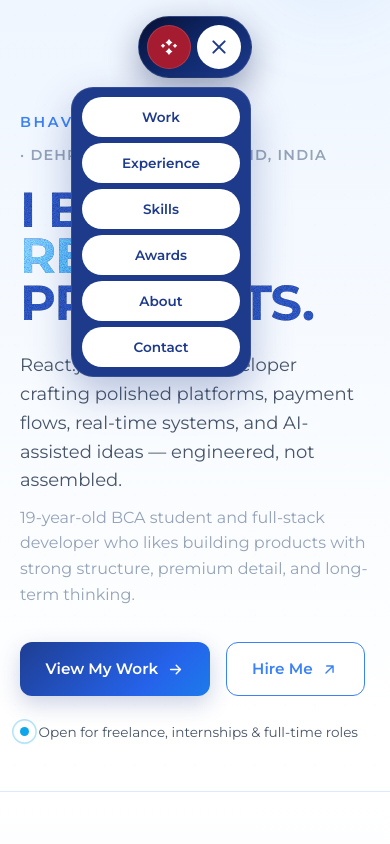
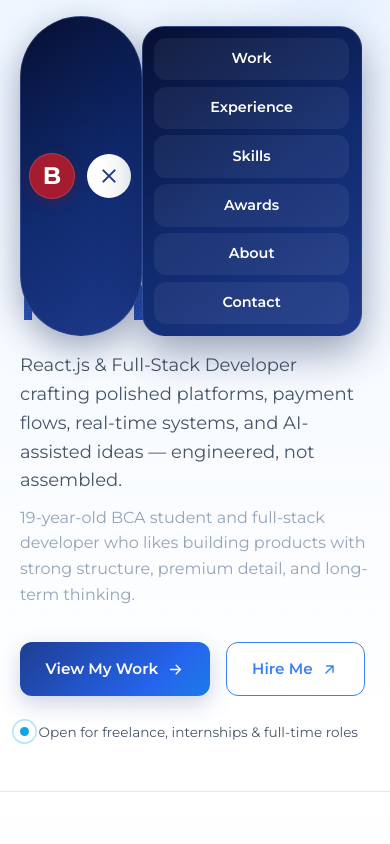
Before and after one commit to bhavishyeah/bhavishya-portfolio, a React (Vite) app: page / in a window 390 px wide. Both pictures are taken after a click on the button "Toggle menu". Shown: the top 844 px of the page. Built offline with nearby package versions, Linux system fonts and the light colour scheme; a web font is replaced by a local one.

Commit message:
Navbar 'B' logo (Clash Display, hover lift), retractable shell past stats section, and Hero typewriter cycling adjectives

```diff
--- a/src/components/Hero.jsx
+++ b/src/components/Hero.jsx
@@ -1,6 +1,7 @@
 import { motion } from 'framer-motion'
 import { profile } from '../data'
 import { ArrowRight, ArrowUpRight } from './Icons'
+import Typewriter from './Typewriter'
 
 const ease = [0.22, 1, 0.36, 1]
 
@@ -14,7 +15,9 @@ export default function Hero() {
         </motion.div>
 
         <motion.h1 className="hero-title" initial={{ opacity: 0, y: 24 }} animate={{ opacity: 1, y: 0 }} transition={{ duration: 0.8, delay: 0.08, ease }}>
-          I BUILD <span className="grad">REACT</span> PRODUCTS.
+          I BUILD<br />
+          <span className="grad">&ldquo;<Typewriter words={['SCALABLE', 'BEAUTIFUL', 'REACT', 'REAL-TIME', 'POLISHED']} />&rdquo;</span><br />
+          PRODUCTS.
         </motion.h1>
 
         <motion.p className="hero-bio" initial={{ opacity: 0, y: 20 }} animate={{ opacity: 1, y: 0 }} transition={{ duration: 0.8, delay: 0.2, ease }}>
--- a/src/components/Nav.jsx
+++ b/src/components/Nav.jsx
@@ -1,37 +1,97 @@
-import { useEffect, useState } from 'react'
+import { useEffect, useRef, useState } from 'react'
 import { nav } from '../data'
 
-// Floating pill navbar (ref: dark pill + circular accent logo + white pill links)
+// Retractable floating navbar:
+// - Full pill at the top.
+// - After scrolling past the stats section (~2 sections), the pill retracts
+//   right-to-left into a compact "B" shell.
+// - Clicking the "B" shell expands the full navbar back out.
 export default function Nav() {
-  const [hidden, setHidden] = useState(false)
-  const [open, setOpen] = useState(false)
+  const [scrolled, setScrolled] = useState(false)
+  const [compact, setCompact] = useState(false) // inside the compact zone
+  const [expandedFromPill, setExpandedFromPill] = useState(false) // user re-opened
+  const [open, setOpen] = useState(false) // mobile drawer
+  const collapseTimer = useRef(null)
 
   useEffect(() => {
-    let lastY = window.scrollY
-    function onScroll() {
-      const y = window.scrollY
-      setHidden(y > 320 && y > lastY)
-      lastY = y
+    const clearTimer = () => {
+      if (collapseTimer.current) {
+        clearTimeout(collapseTimer.current)
+        collapseTimer.current = null
       }
+    }
+
+    // Compact once the stats section has scrolled above the navbar.
+    const inCompactZone = () => {
+      const stats = document.querySelector('.stats-bar')
+      if (stats) return stats.getBoundingClientRect().bottom <= 80
+      return window.scrollY > window.innerHeight * 1.1
+    }
+
+    const onScroll = () => {
+      setScrolled(window.scrollY > 24)
+      const zone = inCompactZone()
+
+      if (!zone) {
+        clearTimer()
+        setCompact(false)
+        setExpandedFromPill(false)
+        setOpen(false)
+        return
+      }
+      // in compact zone
+      setCompact(!expandedFromPill)
+    }
+
+    onScroll()
     window.addEventListener('scroll', onScroll, { passive: true })
-    return () => window.removeEventListener('scroll', onScroll)
-  }, [])
+    return () => {
+      clearTimer()
+      window.removeEventListener('scroll', onScroll)
+    }
+  }, [expandedFromPill])
+
+  const showFull = !compact || expandedFromPill
+  const isCompactOnly = compact && !expandedFromPill
+
+  const handleLogo = () => {
+    if (isCompactOnly) {
+      setExpandedFromPill(true)
+      setCompact(false)
+      return
+    }
+    document.getElementById('hero')?.scrollIntoView({ behavior: 'smooth' })
+  }
+
+  const onLinkClick = () => {
+    setOpen(false)
+    // Re-collapse to the shell after navigating, if we're past the stats zone.
+    const stats = document.querySelector('.stats-bar')
+    if (stats && stats.getBoundingClientRect().bottom <= 80) {
+      collapseTimer.current = setTimeout(() => {
+        setExpandedFromPill(false)
+        setCompact(true)
+      }, 600)
+    }
+  }
 
   return (
-    <header className={`nav ${hidden ? 'hidden' : ''}`}>
-      <div className="nav-pill grain">
-        <a href="#hero" className="nav-logo" aria-label="Home">
-          <svg viewBox="0 0 32 32" width="20" height="20" aria-hidden="true">
-            <path
-              fill="currentColor"
-              d="M16 3.2c1.7 2.6 3 3.9 5.6 5.6-2.6 1.7-3.9 3-5.6 5.6-1.7-2.6-3-3.9-5.6-5.6 2.6-1.7 3.9-3 5.6-5.6zM16 17.6c1.7 2.6 3 3.9 5.6 5.6-2.6 1.7-3.9 3-5.6 5.6-1.7-2.6-3-3.9-5.6-5.6 2.6-1.7 3.9-3 5.6-5.6zM6.4 10.4c1.1 1.7 2 2.6 3.7 3.7-1.7 1.1-2.6 2-3.7 3.7-1.1-1.7-2-2.6-3.7-3.7 1.7-1.1 2.6-2 3.7-3.7zM25.6 10.4c1.1 1.7 2 2.6 3.7 3.7-1.7 1.1-2.6 2-3.7 3.7-1.1-1.7-2-2.6-3.7-3.7 1.7-1.1 2.6-2 3.7-3.7z"
-            />
-          </svg>
-        </a>
+    <header className={`nav ${scrolled ? 'scrolled' : ''}`}>
+      <div className={`nav-pill ${showFull ? 'is-full' : 'is-compact'}`}>
+        <button
+          type="button"
+          className="nav-logo"
+          aria-label={isCompactOnly ? 'Expand navigation' : 'Back to top'}
+          aria-expanded={!isCompactOnly}
+          onClick={handleLogo}
+        >
+          B
+        </button>
 
-        <nav className={`nav-links ${open ? 'open' : ''}`}>
+        <div className="nav-reveal" aria-hidden={isCompactOnly}>
+          <nav className="nav-links">
             {nav.map((item) => (
-            <a key={item.href} href={item.href} className="pill-link" onClick={() => setOpen(false)}>
+              <a key={item.href} href={item.href} className="pill-link" onClick={onLinkClick} tabIndex={isCompactOnly ? -1 : 0}>
                 {item.label}
               </a>
             ))}
@@ -41,11 +101,23 @@ export default function Nav() {
             className="nav-toggle"
             aria-label="Toggle menu"
             aria-expanded={open}
+            tabIndex={isCompactOnly ? -1 : 0}
             onClick={() => setOpen((v) => !v)}
           >
             <span /><span /><span />
           </button>
         </div>
+      </div>
+
+      {open && showFull && (
+        <div className="nav-drawer">
+          {nav.map((item) => (
+            <a key={item.href} href={item.href} className="drawer-link" onClick={onLinkClick}>
+              {item.label}
+            </a>
+          ))}
+        </div>
+      )}
     </header>
   )
 }
--- /dev/null
+++ b/src/components/Typewriter.jsx
@@ -0,0 +1,54 @@
+import { useEffect, useState } from 'react'
+
+const DEFAULT_WORDS = ['SCALABLE', 'BEAUTIFUL', 'REACT', 'REAL-TIME', 'POLISHED']
+
+// Smooth typewriter that cycles an adjective: types → pauses → deletes → next.
+// The surrounding phrase ("I BUILD ... PRODUCTS.") stays static in the Hero.
+export default function Typewriter({
+  words = DEFAULT_WORDS,
+  typeSpeed = 95,
+  deleteSpeed = 55,
+  pause = 1100,
+  startDelay = 450,
+}) {
+  const reduced =
+    typeof window !== 'undefined' &&
+    window.matchMedia('(prefers-reduced-motion: reduce)').matches
+
+  const [text, setText] = useState(reduced ? words[0] : '')
+
+  useEffect(() => {
+    if (reduced) return
+    let wordIndex = 0
+    let charIndex = 0
+    let deleting = false
+    let timer
+
+    const tick = () => {
+      const current = words[wordIndex]
+      charIndex = deleting ? charIndex - 1 : charIndex + 1
+      setText(current.slice(0, charIndex))
+
+      let speed = deleting ? deleteSpeed : typeSpeed
+      if (!deleting && charIndex === current.length) {
+        speed = pause
+        deleting = true
+      } else if (deleting && charIndex === 0) {
+        deleting = false
+        wordIndex = (wordIndex + 1) % words.length
+        speed = 240
+      }
+      timer = setTimeout(tick, speed)
+    }
+
+    timer = setTimeout(tick, startDelay)
+    return () => clearTimeout(timer)
+  }, [words, typeSpeed, deleteSpeed, pause, startDelay, reduced])
+
+  return (
+    <>
+      {text}
+      <i className="type-caret" aria-hidden="true" />
+    </>
+  )
+}
--- a/src/styles.css
+++ b/src/styles.css
@@ -188,31 +188,47 @@ section { position: relative; padding: clamp(4.5rem, 9vw, 7.5rem) 0; }
 .section-sub { color: var(--gray); font-size: 1rem; margin-top: 0.6rem; line-height: 1.6; }
 
 /* ============================================================
-   NAV — floating pill
+   NAV — retractable floating pill
    ============================================================ */
 .nav {
   position: fixed; top: 1rem; left: 0; right: 0; z-index: 500;
-  display: flex; justify-content: center;
+  display: flex; justify-content: flex-start;
   padding: 0 var(--pad);
-  transition: transform .5s var(--ease);
 }
-.nav.hidden { transform: translateY(-180%); }
 .nav-pill {
-  display: flex; align-items: center; gap: 0.4rem;
+  display: flex; align-items: center;
   background: var(--grad-deep);
   border: 1px solid rgba(255, 255, 255, 0.12);
   border-radius: 999px;
-  padding: 0.5rem 0.6rem 0.5rem 0.5rem;
-  box-shadow: 0 12px 34px rgba(10, 26, 74, 0.4);
+  padding: 0.5rem;
+  box-shadow: 0 12px 34px rgba(10, 26, 74, 0.38);
+  max-width: 100%;
+  transition: padding .45s var(--ease), gap .45s var(--ease), box-shadow .3s ease;
 }
+.nav.scrolled .nav-pill { box-shadow: 0 16px 42px rgba(10, 26, 74, 0.5); }
+.nav-pill.is-full { gap: 0.5rem; padding: 0.5rem 0.6rem 0.5rem 0.5rem; }
+.nav-pill.is-compact { gap: 0; padding: 0.5rem; }
+
 .nav-logo {
-  width: 44px; height: 44px; border-radius: 50%;
+  width: 46px; height: 46px; border-radius: 50%; flex-shrink: 0;
   display: inline-flex; align-items: center; justify-content: center;
-  background: var(--cherry); color: #fff; flex-shrink: 0;
-  box-shadow: inset 0 0 0 1px rgba(255, 255, 255, 0.12);
-  transition: transform .35s var(--ease);
+  background: var(--cherry); color: #fff; cursor: pointer;
+  font-family: var(--display); font-weight: 700; font-size: 1.5rem; line-height: 1;
+  box-shadow: inset 0 0 0 1px rgba(255, 255, 255, 0.14), 0 4px 14px rgba(125, 19, 37, 0.3);
+  transition: transform .3s var(--ease), box-shadow .3s var(--ease), background .3s var(--ease);
 }
-.nav-logo:hover { transform: rotate(90deg); }
+.nav-logo:hover { transform: scale(1.06) translateY(-1px); box-shadow: inset 0 0 0 1px rgba(255, 255, 255, 0.22), 0 9px 22px rgba(125, 19, 37, 0.45); }
+.nav-logo:active { transform: scale(0.97); }
+.nav-pill.is-compact .nav-logo { box-shadow: inset 0 0 0 1px rgba(255, 255, 255, 0.18), 0 7px 20px rgba(125, 19, 37, 0.42); }
+
+/* collapsible right side — retracts right-to-left into the shell */
+.nav-reveal {
+  display: flex; align-items: center; gap: 0.3rem;
+  overflow: hidden; max-width: 1000px; opacity: 1;
+  transition: max-width .5s var(--ease), opacity .35s var(--ease);
+}
+.nav-pill.is-compact .nav-reveal { max-width: 0; opacity: 0; pointer-events: none; }
+
 .nav-links { display: flex; align-items: center; gap: 0.3rem; }
 .pill-link {
   font-size: 0.85rem; font-weight: 600; color: var(--deep);
@@ -221,26 +237,35 @@ section { position: relative; padding: clamp(4.5rem, 9vw, 7.5rem) 0; }
   transition: background .2s var(--ease), color .2s var(--ease), transform .2s var(--ease);
 }
 .pill-link:hover { background: var(--soft); transform: translateY(-1px); }
+
 .nav-toggle {
   display: none; flex-direction: column; gap: 4px; align-items: center; justify-content: center;
-  width: 44px; height: 44px; border-radius: 50%; background: #fff; flex-shrink: 0;
+  width: 44px; height: 44px; border-radius: 50%; background: #fff; flex-shrink: 0; margin-left: 0.25rem;
 }
 .nav-toggle span { display: block; width: 18px; height: 2px; border-radius: 2px; background: var(--deep); transition: transform .25s var(--ease), opacity .2s ease; }
 .nav-toggle[aria-expanded="true"] span:nth-child(1) { transform: translateY(6px) rotate(45deg); }
 .nav-toggle[aria-expanded="true"] span:nth-child(2) { opacity: 0; }
 .nav-toggle[aria-expanded="true"] span:nth-child(3) { transform: translateY(-6px) rotate(-45deg); }
+
+.nav-drawer {
+  margin-top: 0.6rem; display: flex; flex-direction: column; gap: 0.4rem;
+  background: var(--grad-deep); border: 1px solid rgba(255, 255, 255, 0.12);
+  padding: 0.7rem; border-radius: 22px; width: 220px;
+  box-shadow: 0 16px 40px rgba(10, 26, 74, 0.4);
+  animation: drawer-in .25s var(--ease);
+}
+@keyframes drawer-in { from { opacity: 0; transform: translateY(-6px); } to { opacity: 1; transform: translateY(0); } }
+.drawer-link {
+  font-size: 0.9rem; font-weight: 600; color: #fff; text-align: center;
+  background: rgba(255, 255, 255, 0.06); padding: 0.65rem 1rem; border-radius: 12px;
+  transition: background .2s var(--ease);
+}
+.drawer-link:hover { background: rgba(255, 255, 255, 0.14); }
+
+@media (min-width: 881px) { .nav-drawer { display: none; } }
 @media (max-width: 880px) {
-  .nav-pill { position: relative; }
+  .nav-links { display: none; }
   .nav-toggle { display: flex; }
-  .nav-links {
-    display: none; position: absolute; top: calc(100% + 0.6rem); right: 0;
-    flex-direction: column; align-items: stretch; gap: 0.4rem;
-    background: var(--deep); border: 1px solid rgba(255, 255, 255, 0.1);
-    padding: 0.6rem; border-radius: 22px; min-width: 180px;
-    box-shadow: 0 16px 40px rgba(30, 58, 138, 0.3);
-  }
-  .nav-links.open { display: flex; }
-  .pill-link { text-align: center; }
 }
 
 /* ============================================================
@@ -300,7 +325,17 @@ section { position: relative; padding: clamp(4.5rem, 9vw, 7.5rem) 0; }
 }
 .hero-title .grad {
   --fill: var(--grad-sheen);
+  white-space: nowrap;
 }
+/* typewriter caret */
+.type-caret {
+  display: inline-block; width: 0.055em; height: 0.82em;
+  margin-left: 0.05em; background: var(--cherry);
+  vertical-align: -0.04em; border-radius: 1px;
+  animation: caret-blink 1.05s steps(1) infinite;
+}
+@keyframes caret-blink { 0%, 50% { opacity: 1; } 50.01%, 100% { opacity: 0; } }
+@media (prefers-reduced-motion: reduce) { .type-caret { animation: none; opacity: 0.65; } }
 .hero-bio { margin-top: 1.6rem; font-size: 1.125rem; line-height: 1.6; color: var(--gray); max-width: 56ch; }
 .hero-bio .secondary { display: block; margin-top: 0.6rem; font-size: 1rem; color: var(--muted); }
 .hero-actions { margin-top: 2.2rem; display: flex; gap: 1rem; flex-wrap: wrap; }
```
Lines whose indentation alone changed are shown as unchanged.
